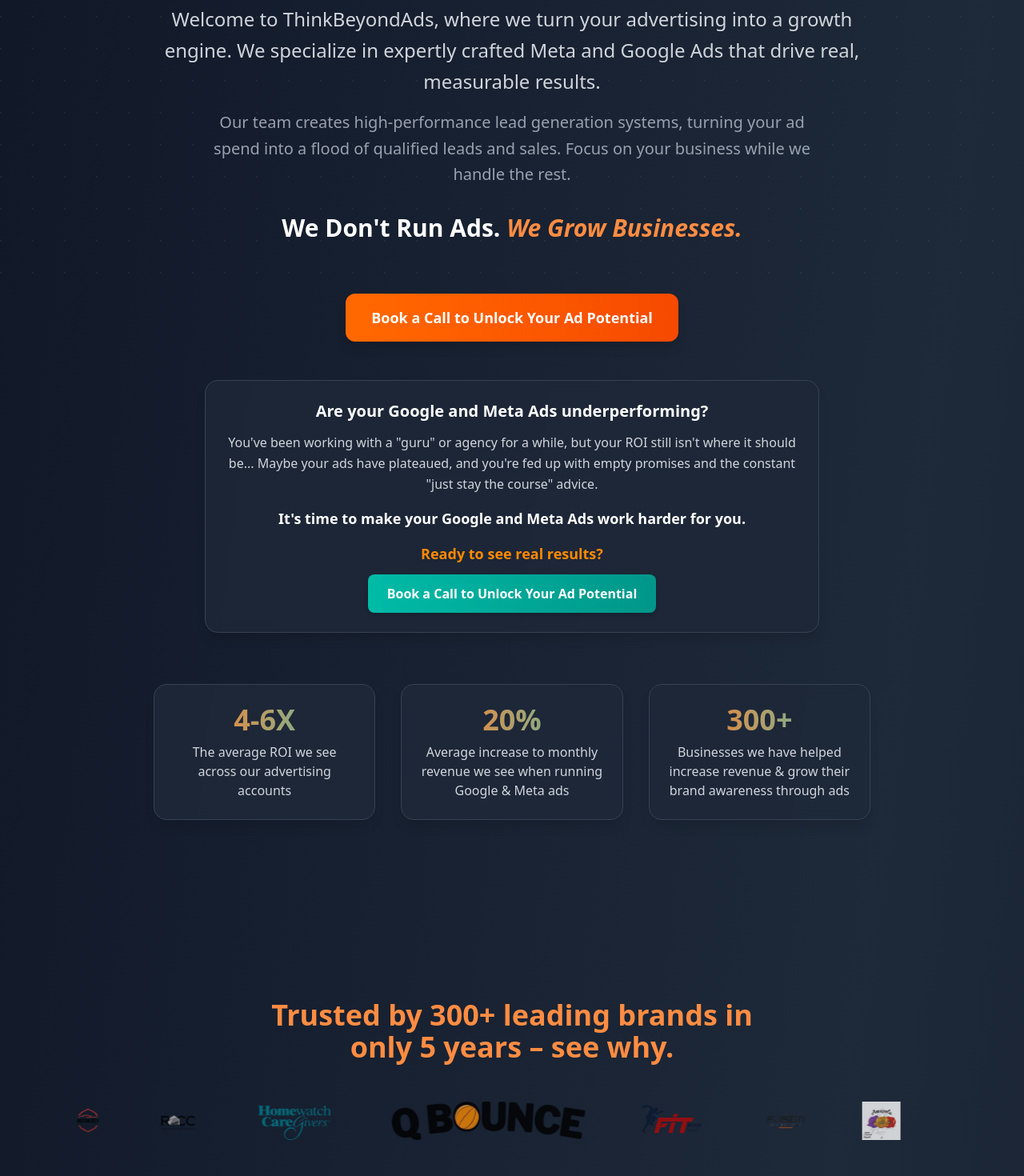
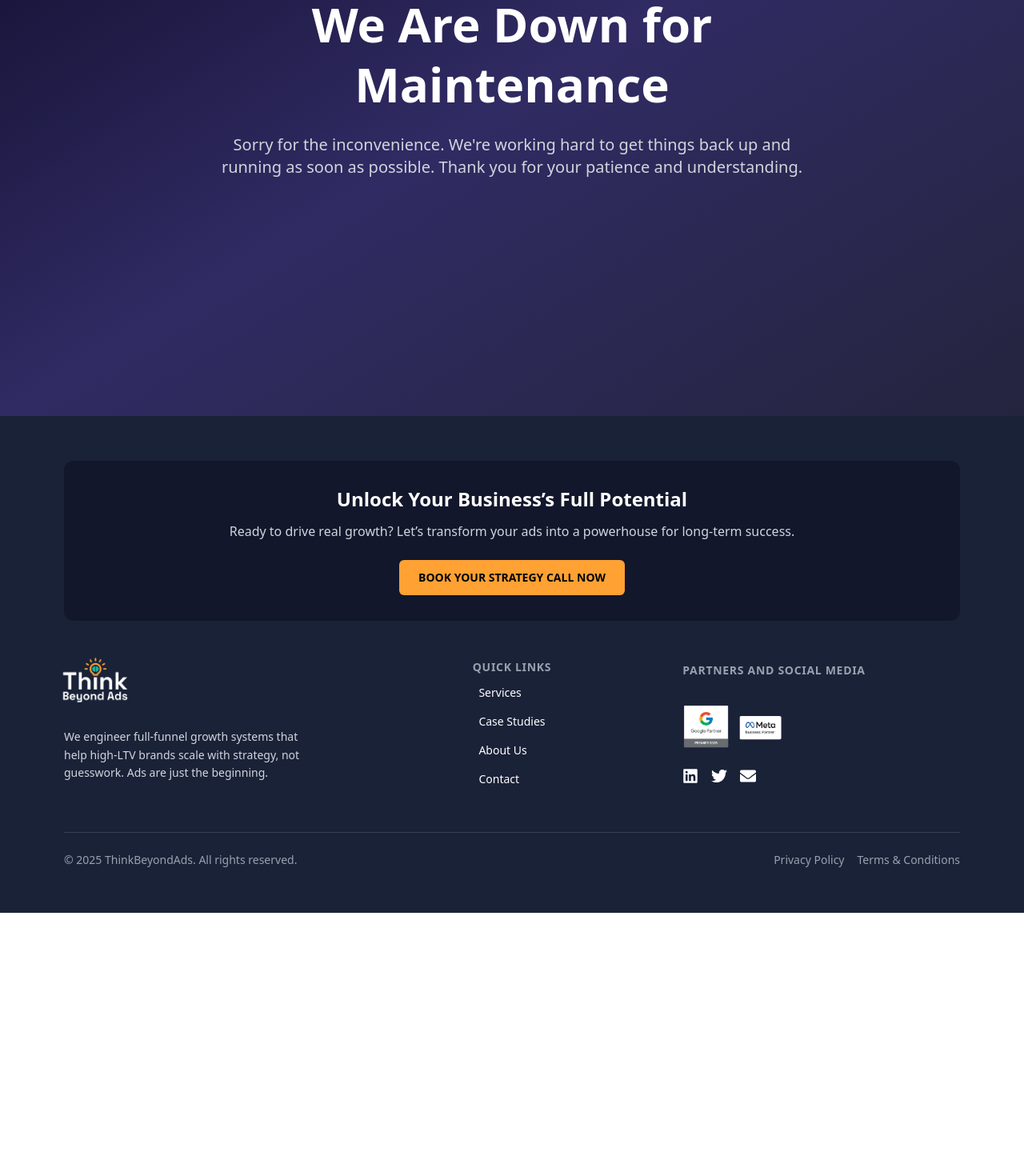
Before and after one commit to saadsrabon/thinkbeyondads, a React (Vite) app: page / in a window 1280 px wide. Shown: the part 420-1890 px from the top of the page at 80% size. After the commit the page ends 1561 px from the top, so only its background shows below. Built offline with nearby package versions, Linux system fonts and the light colour scheme.

Commit message:
Site turned down

```diff
--- a/src/components/BrandCarousel.jsx
+++ b/src/components/BrandCarousel.jsx
@@ -36,7 +36,7 @@ export default function BrandCarousel() {
     <div className="overflow-hidden py-6 relative mt-4 w-full">
       <div
       style={{ willChange: "transform" }}
-        className="carousel-track flex gap-16 whitespace-nowrap w-max"
+        className="carousel-track flex gap-8 whitespace-nowrap w-max"
 
       >
         {[...logos, ...logos].map((logo, idx) => (
--- a/src/main.jsx
+++ b/src/main.jsx
@@ -17,8 +17,8 @@ createRoot(document.getElementById('root')).render(
     <BrowserRouter>
       <Navbar />
     <Routes>
-      <Route path="/" element={<App />} />
-      {/* <Route path="/" element={<SplashPage />} /> */}
+      {/* <Route path="/" element={<App />} /> */}
+      <Route path="/" element={<SplashPage />} />
 
 
       <Route path="/services" element={<div className=''>  <Services/></div>} />
```
